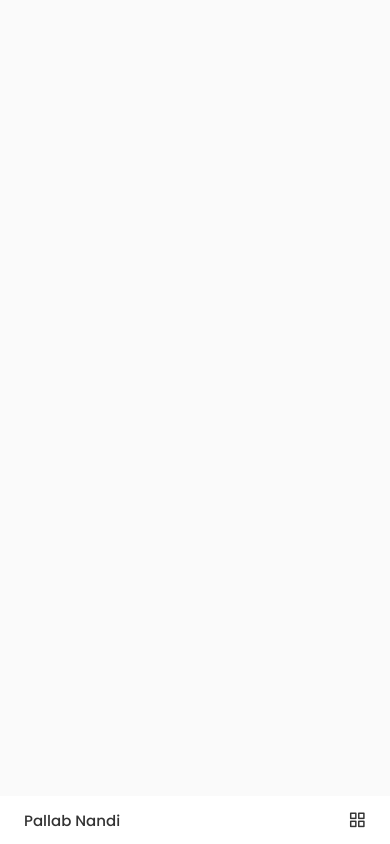
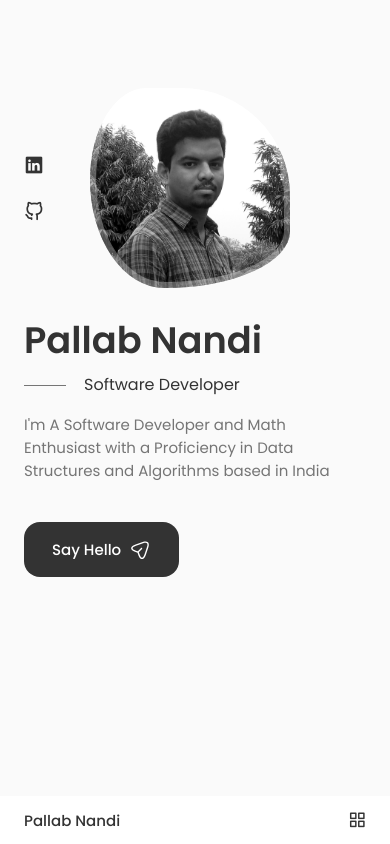
Before and after one commit to pallab-nandi/pallab-nandi.github.io, a React (Vite) app: page / in a window 390 px wide. Built offline with nearby package versions, Linux system fonts and the light colour scheme.

Commit message:
added: home component

```diff
--- a/src/App.jsx
+++ b/src/App.jsx
@@ -1,11 +1,16 @@
 import React from 'react'
 import './App.css'
 import { Header } from './components/header/Header'
+import { Home } from './components/home/Home'
 
 function App() {
   return (
     <>
       <Header />
+
+      <main className='main'>
+        <Home />
+      </main>
     </>
   )
 }
--- /dev/null
+++ b/src/components/home/Data.jsx
@@ -0,0 +1,34 @@
+import React from "react";
+
+export const Data = () => {
+  return (
+    <div className="home__data">
+      <h1 className="home__title">
+        Pallab Nandi
+      </h1>
+      <h3 className="home__subtitle">Software Developer</h3>
+      <p className="home__description">I'm A Software Developer and Math Enthusiast with a Proficiency in Data Structures and Algorithms based in India</p>
+
+      <a href="#contact" className="button button--flex">
+        Say Hello
+        <svg
+          class="button__icon"
+          xmlns="http://www.w3.org/2000/svg"
+          width="24"
+          height="24"
+          viewBox="0 0 24 24"
+          fill="none"
+        >
+          <path
+            d="M14.2199 21.9352C13.0399 21.9352 11.3699 21.1052 10.0499 17.1352L9.32988 14.9752L7.16988 14.2552C3.20988 12.9352 2.37988 11.2652 2.37988 10.0852C2.37988 8.91525 3.20988 7.23525 7.16988 5.90525L15.6599 3.07525C17.7799 2.36525 19.5499 2.57525 20.6399 3.65525C21.7299 4.73525 21.9399 6.51525 21.2299 8.63525L18.3999 17.1252C17.0699 21.1052 15.3999 21.9352 14.2199 21.9352ZM7.63988 7.33525C4.85988 8.26525 3.86988 9.36525 3.86988 10.0852C3.86988 10.8052 4.85988 11.9052 7.63988 12.8252L10.1599 13.6652C10.3799 13.7352 10.5599 13.9152 10.6299 14.1352L11.4699 16.6552C12.3899 19.4352 13.4999 20.4252 14.2199 20.4252C14.9399 20.4252 16.0399 19.4352 16.9699 16.6552L19.7999 8.16525C20.3099 6.62525 20.2199 5.36525 19.5699 4.71525C18.9199 4.06525 17.6599 3.98525 16.1299 4.49525L7.63988 7.33525Z"
+            fill="var(--container-color)"
+          ></path>
+          <path
+            d="M10.11 14.7052C9.92005 14.7052 9.73005 14.6352 9.58005 14.4852C9.29005 14.1952 9.29005 13.7152 9.58005 13.4252L13.16 9.83518C13.45 9.54518 13.93 9.54518 14.22 9.83518C14.51 10.1252 14.51 10.6052 14.22 10.8952L10.64 14.4852C10.5 14.6352 10.3 14.7052 10.11 14.7052Z"
+            fill="var(--container-color)"
+          ></path>
+        </svg>
+      </a>
+    </div>
+  )
+}
--- /dev/null
+++ b/src/components/home/Home.jsx
@@ -0,0 +1,23 @@
+import React from "react";
+import './home.css';
+import { Social } from "./Social";
+import { Data } from "./Data";
+import { ScrollDown } from "./ScrollDown";
+
+export const Home = () => {
+  return (
+    <section className="home section" id="home">
+      <div className="home__container container grid">
+        <div className="home__content grid">
+          <Social />
+
+          <div className="home__img"></div>
+
+          <Data />
+        </div>
+
+        <ScrollDown />
+      </div>
+    </section>
+  )
+}
--- /dev/null
+++ b/src/components/home/ScrollDown.jsx
@@ -0,0 +1,47 @@
+import React from "react";
+
+export const ScrollDown = () => {
+  return (
+    <div className="home__scroll">
+      <a href="#about" className="home__scroll-button button--flex">
+        <svg
+          width="32px"
+          height="32px"
+          class="home__scroll-mouse"
+          viewBox="0 0 247 390"
+          version="1.1"
+          xmlns="http://www.w3.org/2000/svg"
+          xmlnsXlink="http://www.w3.org/1999/xlink"
+          style={{
+            fillRule: "evenodd",
+            clipRule: "evenodd",
+            strokeLinecap: "round",
+            strokeLinejoin: "round",
+            strokeMiterlimit: "1.5",
+          }}
+        >
+          <path
+            class="wheel"
+            d="M123.359,79.775l0,72.843"
+            style={{
+              fill: "none",
+              stroke: "var(--title-color)",
+              strokeWidth: "20px",
+            }}
+          ></path>
+          <path
+            id="mouse"
+            d="M236.717,123.359c0,-62.565 -50.794,-113.359 -113.358,-113.359c-62.565,0 -113.359,50.794 -113.359,113.359l0,143.237c0,62.565 50.794,113.359 113.359,113.359c62.564,0 113.358,-50.794 113.358,-113.359l0,-143.237Z"
+            style={{
+              fill: "none",
+              stroke: "var(--title-color)",
+              strokeWidth: "20px",
+            }}
+          ></path>
+        </svg>
+        <span className="home__scroll-name">Scroll Down</span>
+        <i class="uil uil-arrow-down home__scroll-arrow"></i>
+      </a>
+    </div>
+  )
+}
--- /dev/null
+++ b/src/components/home/Social.jsx
@@ -0,0 +1,14 @@
+import React from "react";
+
+export const Social = () => {
+  return (
+    <div className="home__social">
+      <a href="https://in.linkedin.com/in/pallabnandi" className="home__social-icon" target="_blank">
+        <i class="uil uil-linkedin"></i>
+      </a>
+      <a href="https://github.com/pallab-nandi" className="home__social-icon" target="_blank">
+        <i class="uil uil-github-alt"></i>
+      </a>
+    </div>
+  )
+}
--- /dev/null
+++ b/src/components/home/home.css
@@ -0,0 +1,207 @@
+.home__container {
+  row-gap: 7rem;
+}
+
+.home__content {
+  grid-template-columns: 116px repeat(2, 1fr);
+  padding-top: 5.5rem;
+  column-gap: 2rem;
+  align-items: center;
+}
+
+.home__social {
+  display: grid;
+  grid-template-columns: max-content;
+  row-gap: 1rem;
+}
+
+
+.home__social-icon {
+  font-size: 1.25rem;
+  color: var(--title-color);
+}
+
+
+.home__social-icon:hover {
+  color: var(--title-color-dark);
+}
+
+
+.home__title {
+  font-size: 3rem;
+  margin-bottom: var(--mb-0-25);
+}
+
+
+.home__hand {
+  width: 38px;
+  height: 38px;
+  margin-left: 0.4rem;
+}
+
+.home__subtitle {
+  position: relative;
+  font-size: var(--h3-font-size);
+  padding-left: 5.4rem;
+  font-weight: var(--font-normal);
+  margin-bottom: var(--mb-1);
+}
+
+.home__subtitle::before {
+  content: '';
+  position: absolute;
+  width: 70px;
+  height: 1px;
+  background-color: var(--text-color);
+  left: 0;
+  top: 1rem;
+}
+
+.home__description {
+  max-width: 400px;
+  margin-bottom: var(--mb-3);
+}
+
+.home__img {
+  background: url(../../assets/profile.jpg);
+  background-repeat: no-repeat;
+  background-position: center;
+  background-size: cover;
+  box-shadow: inset 0 0 0 9px rgb(255 255 255 / 30%);
+  order: 1;
+  justify-self: center;
+  width: 300px;
+  height: 300px;
+  animation: profile__animate 8s ease-in-out infinite 1s;
+}
+
+@keyframes profile__animate {
+  0% {
+    border-radius: 60% 40% 30% 70%/60% 30% 70% 40%;
+  }
+
+  50% {
+    border-radius: 30% 60% 70% 40%/50% 60% 30% 60%;
+  }
+
+  100% {
+    border-radius: 60% 40% 30% 70%/60% 30% 70% 40%;
+  }
+}
+
+.home__scroll {
+  margin-left: 9.25rem;
+}
+
+.wheel {
+  animation: scroll 2s ease infinite;
+}
+
+@keyframes scroll {
+  0% {
+    transform: translateY(0);
+  }
+
+  30% {
+    transform: translateY(3.75rem);
+  }
+}
+
+.home__scroll-name {
+  color: var(--title-color);
+  font-weight: var(--font-medium);
+  margin-right: var(--mb-0-25);
+  margin-left: 2px;
+}
+
+.home__scroll-arrow {
+  font-size: 1.25rem;
+  color: var(--title-color);
+}
+
+/*=============== BREAKPOINTS ===============*/
+/* For large devices */
+@media screen and (max-width: 992px) {
+  .home__content {
+    grid-template-columns: 100px repeat(2, 1fr);
+    column-gap: 1.25rem;
+  }
+
+  .home__title {
+    font-size: 2.3rem;
+  }
+
+  .home__hand {
+    width: 26px;
+    height: 26px;
+  }
+
+  .home__subtitle {
+    padding-left: 3.75rem;
+    margin-bottom: var(--mb-1);
+  }
+
+  .home__subtitle::before {
+    width: 42px;
+    top: 0.8rem;
+  }
+
+  .home__description {
+    max-width: initial;
+    margin-bottom: var(--mb-2-5);
+  }
+
+  .home__img {
+    width: 250px;
+    height: 250px;
+    box-shadow: inset 0 0 0 8px rgb(255 255 255 / 30%);
+  }
+
+  .home__scroll {
+    margin-left: 7.5rem;
+  }
+}
+
+/* For medium devices */
+@media screen and (max-width: 768px) {
+  .home__content {
+    grid-template-columns: 0.5fr 3fr;
+    padding-top: 3.5rem;
+  }
+
+  .home__img {
+    order: initial;
+    justify-self: initial;
+  }
+
+  .home__data {
+    grid-column: 1/3;
+  }
+
+  .home__img {
+    box-shadow: inset 0 0 0 6px rgb(255 255 255 / 30%);
+    width: 200px;
+    height: 200px;
+  }
+
+  .home__scroll {
+    display: none;
+  }
+}
+
+/* For small devices */
+@media screen and (max-width: 350px) {
+  .home__img {
+    width: 180px;
+    height: 180px;
+  }
+
+  .home__title {
+    font-size: 1.8rem;
+  }
+
+  .home__hand {
+    width: 22px;
+    height: 22px;
+  }
+}
```
